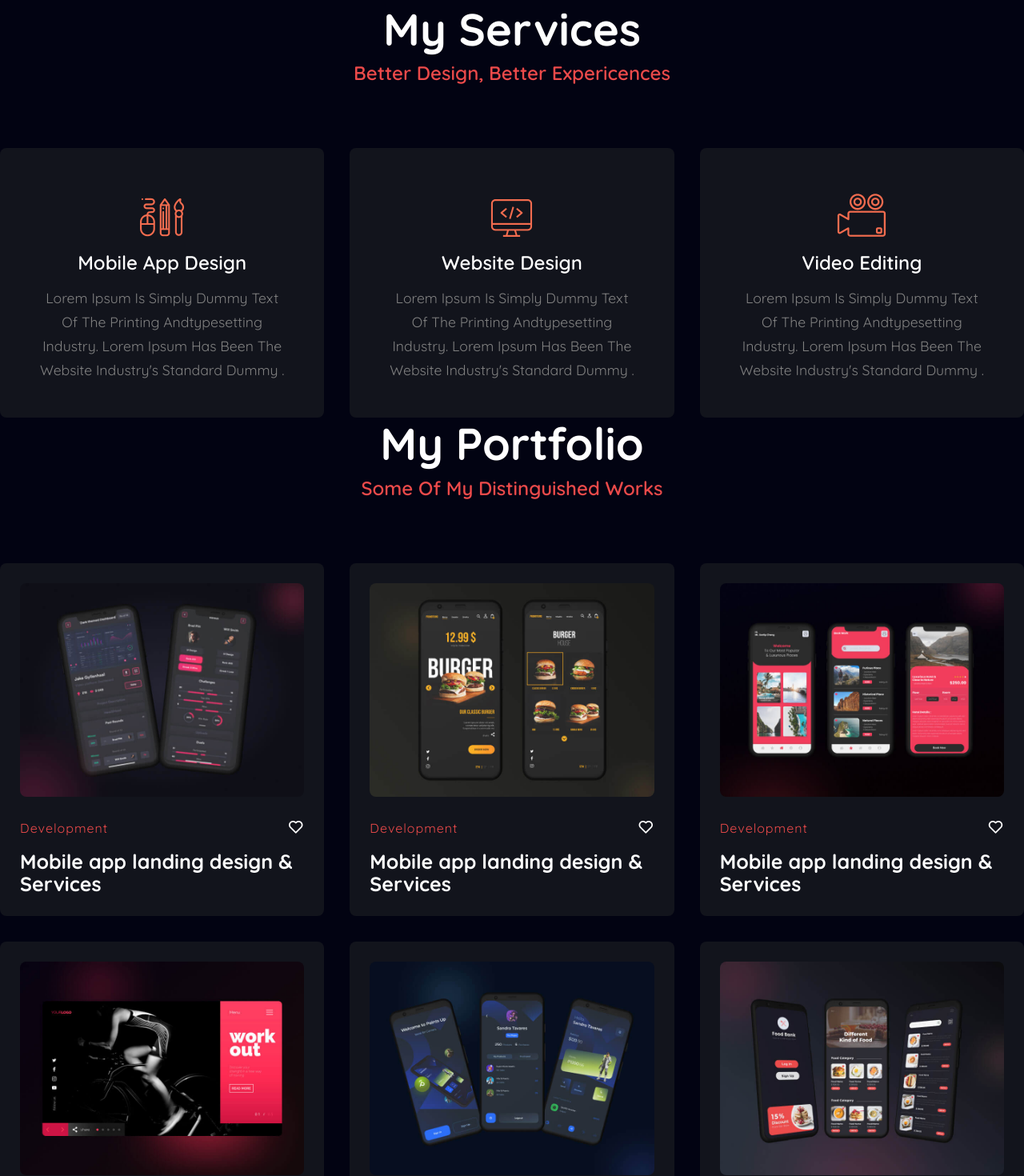
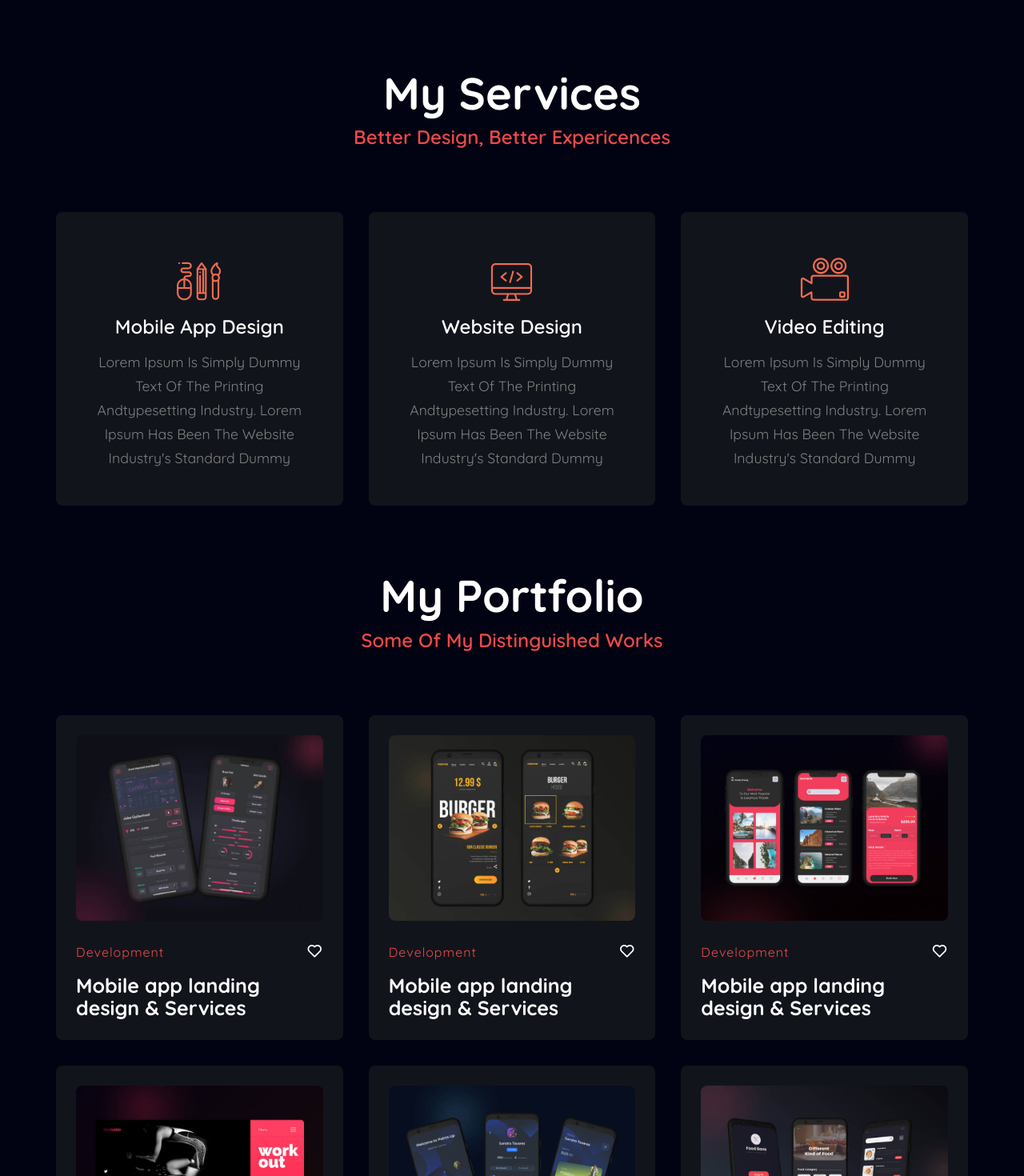
Before and after one commit to LoukrichiFouad97/Personal-Portfolio, a React (Create React App) app: page / in a window 1280 px wide. Shown: the part 1330-2800 px from the top of the page at 80% size. Built offline with nearby package versions, Linux system fonts and the light colour scheme.

Commit message:
added responsiveness for porfolio section.

```diff
--- a/src/components/AboutMe/component.jsx
+++ b/src/components/AboutMe/component.jsx
@@ -3,41 +3,42 @@ import React from "react";
 import AboutImage from "../../assets/about.png";
 
 function AboutMeUI() {
+  const services = [
+    "1. Problem Solving",
+    "2. Creative Idea",
+    "3. Search a lot",
+    "4. High Quality",
+  ];
+
+  const renderServices = services.map((service, index) => {
     return (
-    <section class="about" id="about">
-      <div class="about__img">
+      <div className="about-in" key={index + 1}>
+        <h5>{service}</h5>
+      </div>
+    );
+  });
+
+  return (
+    <section className="about" id="about">
+      <div className="container">
+        <div className="about__img">
           <img src={AboutImage} />
         </div>
 
-      <div class="about__text">
+        <div className="about__text">
           <h2>About Me</h2>
           <h4>Hi, Im Here To Help Your Next Project</h4>
           <p>
             Lorem Ipsum Is Simply Dummy Text Of The Printing And Typesetting
-          Industry. Lorem Ipsum Has Been The Industry's Standard Dummy Text Ever
-          Since The 1500s, When An .ac porta sem turpis quis leo. Nulla in
-          feugiat elit.
+            Industry. Lorem Ipsum Has Been The Industry's Standard Dummy Text
+            Ever Since The 1500s, When An .ac porta sem turpis quis leo. Nulla
+            in feugiat elit.
           </p>
-        <div class="about-gri">
-          <div class="about-in">
-            <h5>1. Problem Solving</h5>
-          </div>
-
-          <div class="about-in">
-            <h5>2. Creative Idea</h5>
-          </div>
-
-          <div class="about-in">
-            <h5>3. Search a lot</h5>
-          </div>
-
-          <div class="about-in">
-            <h5>4. High Quality</h5>
-          </div>
-        </div>
-        <a href="#" class="btn">
+          <div className="about-gri">{renderServices}</div>
+          <a href="#" className="btn">
             Contact Me
           </a>
+        </div>
       </div>
     </section>
   );
--- a/src/components/AboutMe/style.scss
+++ b/src/components/AboutMe/style.scss
@@ -1,8 +1,29 @@
+@use "../../styles/util/" as *;
+
+@include breakpoint-down(medium) {
+  .about .container {
+    display: flex !important;
+    flex-direction: column;
+    .about__text {
+      text-align: center;
+
+      h2 {
+        font-size: var(--small-h2-font);
+      }
+
+    }
+  }
+}
+
 .about {
-  display: grid;
-  grid-template-columns: repeat(2, 1fr);
-  align-items: center;
-  gap: 2rem;
+  .container {
+    background-color: transparent;
+    display: grid;
+    grid-template-columns: repeat(2, 1fr);
+    align-items: center;
+    gap: 2rem;
+    margin-bottom: 5rem;
+  }
 
   .about__img img {
     height: auto;
--- a/src/components/MyServices/component.jsx
+++ b/src/components/MyServices/component.jsx
@@ -5,43 +5,42 @@ import ServiceTwo from "../../assets/serv2.png";
 import ServiceThree from "../../assets/serv3.png";
 
 function MyServicesUI() {
+  const services = [
+    {
+      title: "Mobile App Design",
+      image: ServiceOne,
+      body: " Lorem Ipsum Is Simply Dummy Text Of The Printing Andtypesetting Industry. Lorem Ipsum Has Been The Website Industry's Standard Dummy",
+    },
+    {
+      title: "Website Design",
+      image: ServiceTwo,
+      body: " Lorem Ipsum Is Simply Dummy Text Of The Printing Andtypesetting Industry. Lorem Ipsum Has Been The Website Industry's Standard Dummy",
+    },
+    {
+      title: "Video Editing",
+      image: ServiceThree,
+      body: " Lorem Ipsum Is Simply Dummy Text Of The Printing Andtypesetting Industry. Lorem Ipsum Has Been The Website Industry's Standard Dummy",
+    },
+  ];
+
+  const renderServices = services.map((service, index) => {
+    return (
+      <div className="box" key={index + 1}>
+        <img src={service.image} alt="" />
+        <h3>{service.title}</h3>
+        <p>{service.body}</p>
+      </div>
+    );
+  });
   return (
     <section class="services" id="services">
-      <div class="main-text">
-        <h2>My Services</h2>
-        <h4>Better Design, Better Expericences</h4>
-      </div>
-
-      <div class="services-content">
-        <div class="box">
-          <img src={ServiceOne} />
-          <h3>Mobile App Design</h3>
-          <p>
-            Lorem Ipsum Is Simply Dummy Text Of The Printing Andtypesetting
-            Industry. Lorem Ipsum Has Been The Website Industry's Standard Dummy
-            .
-          </p>
+      <div className="container">
+        <div class="main-text">
+          <h2>My Services</h2>
+          <h4>Better Design, Better Expericences</h4>
         </div>
 
-        <div class="box">
-          <img src={ServiceTwo} />
-          <h3>Website Design</h3>
-          <p>
-            Lorem Ipsum Is Simply Dummy Text Of The Printing Andtypesetting
-            Industry. Lorem Ipsum Has Been The Website Industry's Standard Dummy
-            .
-          </p>
-        </div>
-
-        <div class="box">
-          <img src={ServiceThree} />
-          <h3>Video Editing</h3>
-          <p>
-            Lorem Ipsum Is Simply Dummy Text Of The Printing Andtypesetting
-            Industry. Lorem Ipsum Has Been The Website Industry's Standard Dummy
-            .
-          </p>
-        </div>
+        <div class="services-content">{renderServices}</div>
       </div>
     </section>
   );
--- a/src/components/MyServices/style.scss
+++ b/src/components/MyServices/style.scss
@@ -1,3 +1,9 @@
+.services {
+  .container {
+    background-color: transparent;
+    margin-bottom: 5rem;
+  }
+}
 .services-content {
   display: grid;
   grid-template-columns: repeat(auto-fit, minmax(300px, auto));
--- a/src/components/Portfolio/component.jsx
+++ b/src/components/Portfolio/component.jsx
@@ -8,91 +8,64 @@ import PortfolioImage5 from "../../assets/portfolio5.jpg";
 import PortfolioImage6 from "../../assets/portfolio6.jpg";
 
 function PortfolioUI() {
+  const projects = [
+    {
+      title: "Mobile app landing design & Services",
+      image: PortfolioImage1,
+      category: "Development",
+    },
+    {
+      title: "Mobile app landing design & Services",
+      image: PortfolioImage2,
+      category: "Development",
+    },
+    {
+      title: "Mobile app landing design & Services",
+      image: PortfolioImage3,
+      category: "Development",
+    },
+    {
+      title: "Mobile app landing design & Services",
+      image: PortfolioImage4,
+      category: "Development",
+    },
+    {
+      title: "Mobile app landing design & Services",
+      image: PortfolioImage5,
+      category: "Development",
+    },
+    {
+      title: "Mobile app landing design & Services",
+      image: PortfolioImage6,
+      category: "Development",
+    },
+  ];
+
+  const renderProjects = projects.map((project, index) => {
     return (
-    <section className="portfolio" id="portfolio">
-      <div className="main-text">
-        <h2>My Portfolio</h2>
-        <h4>Some Of My Distinguished Works</h4>
-      </div>
-
-      <div className="portfolio-content">
-        <div className="row">
-          <img src={PortfolioImage1} />
+      <div className="row" key={index}>
+        <img src={project.image} />
         <div className="main-row">
           <div className="row-text">
-              <h6>Development</h6>
+            <h6>{project.category}</h6>
           </div>
           <div className="row-icon">
             <i className="bx bx-heart"></i>
           </div>
         </div>
-          <h3>Mobile app landing design & Services</h3>
+        <h3>{project.title}</h3>
       </div>
+    );
+  });
 
-        <div className="row">
-          <img src={PortfolioImage2} />
-          <div className="main-row">
-            <div className="row-text">
-              <h6>Development</h6>
+  return (
+    <section className="portfolio" id="portfolio">
+      <div className="container">
+        <div className="main-text">
+          <h2>My Portfolio</h2>
+          <h4>Some Of My Distinguished Works</h4>
         </div>
-            <div className="row-icon">
-              <i className="bx bx-heart"></i>
-            </div>
-          </div>
-          <h3>Mobile app landing design & Services</h3>
-        </div>
-
-        <div className="row">
-          <img src={PortfolioImage3} />
-          <div className="main-row">
-            <div className="row-text">
-              <h6>Development</h6>
-            </div>
-            <div className="row-icon">
-              <i className="bx bx-heart"></i>
-            </div>
-          </div>
-          <h3>Mobile app landing design & Services</h3>
-        </div>
-
-        <div className="row">
-          <img src={PortfolioImage4} />
-          <div className="main-row">
-            <div className="row-text">
-              <h6>Development</h6>
-            </div>
-            <div className="row-icon">
-              <i className="bx bx-heart"></i>
-            </div>
-          </div>
-          <h3>Mobile app landing design & Services</h3>
-        </div>
-
-        <div className="row">
-          <img src={PortfolioImage5} />
-          <div className="main-row">
-            <div className="row-text">
-              <h6>Development</h6>
-            </div>
-            <div className="row-icon">
-              <i className="bx bx-heart"></i>
-            </div>
-          </div>
-          <h3>Mobile app landing design & Services</h3>
-        </div>
-
-        <div className="row">
-          <img src={PortfolioImage6} />
-          <div className="main-row">
-            <div className="row-text">
-              <h6>Development</h6>
-            </div>
-            <div className="row-icon">
-              <i className="bx bx-heart"></i>
-            </div>
-          </div>
-          <h3>Mobile app landing design & Services</h3>
-        </div>
+        <div className="portfolio__content">{renderProjects}</div>
       </div>
     </section>
   );
--- a/src/components/Portfolio/style.scss
+++ b/src/components/Portfolio/style.scss
@@ -1,4 +1,9 @@
-.portfolio-content {
+.portfolio .container {
+  background-color: transparent;
+  margin-bottom: 5rem;
+}
+
+.portfolio__content {
   display: grid;
   grid-template-columns: repeat(auto-fit, minmax(350px, auto));
   align-items: center;
--- a/src/styles/globals/fonts.scss
+++ b/src/styles/globals/fonts.scss
@@ -2,5 +2,6 @@
   --font-quicksand: "Quicksand", sans-serif;
   --h1-font: 5.2rem;
   --h2-font: 3.5rem;
+  --small-h2-font: 2.8rem;
   --p-font: 1.1rem;
 }
```
Lines whose indentation alone changed are shown as unchanged.
